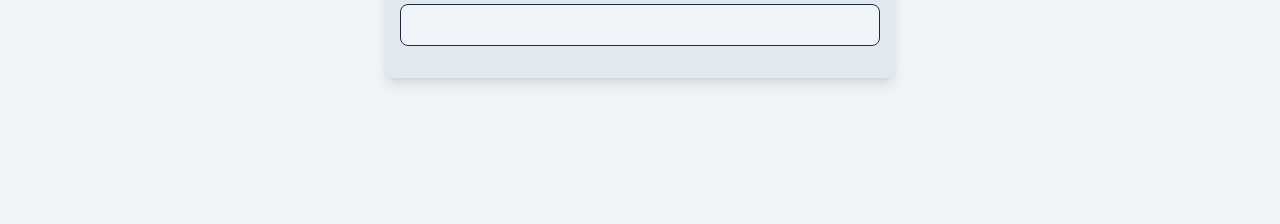
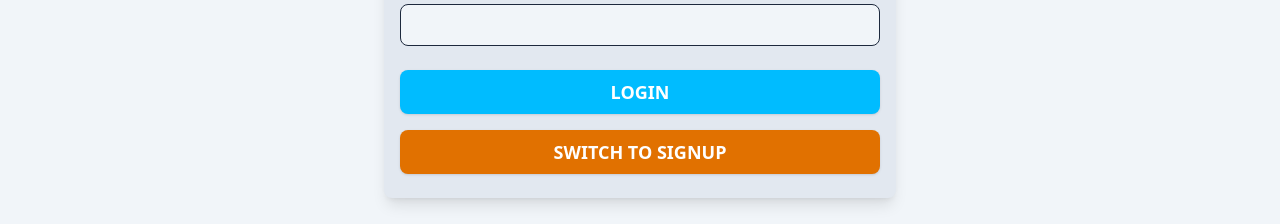
Before and after one commit to AbolfazlAdhami/Simple-MERN-App, a React (Vite) app in the folder frontend/: page /auth in a window 1280 px wide. Shown: the part 358-582 px from the top of the page. Built offline with nearby package versions, Linux system fonts and the light colour scheme.

Commit message:
fix: iterable bug in useForm and form actions

```diff
--- a/frontend/src/components/ui/Button.jsx
+++ b/frontend/src/components/ui/Button.jsx
@@ -4,7 +4,12 @@ function Button({ onClick, children, className, disable = false, type }) {
   // type = "link" || 'primary' || 'success'
 
   return (
-    <button disabled={disable} className={`${className} border border-slate-50 cursor-pointer  p-4 rounded bg-sky-400 hover:bg-sky-600 hover:shadow-lg text-white`} type="button" onClick={onClick}>
+    <button
+      disabled={disable}
+      className={`${className} shadow hover:shadow-lg ease-in transition-all duration-200 my-2 cursor-pointer  p-2 rounded-lg text-white text-lg font-bold ${disable && "bg-gray-700"}`}
+      type={type}
+      onClick={onClick}
+    >
       {children}
     </button>
   );
--- a/frontend/src/hook/useForm.js
+++ b/frontend/src/hook/useForm.js
@@ -2,13 +2,15 @@ import { useCallback, useReducer } from "react";
 
 // action.type 'INPUT_CHANGE' || 'SET_DATA'
 const formReducer = (state, action) => {
-  let formIsValid = false;
   switch (action.type) {
     case "INPUT_CHANGE":
+      let formIsValid = true;
       for (const inputId in state.inputs) {
-        if (!state.inputs[inputId]) continue;
+        if (!state.inputs[inputId]) {
+          continue;
+        }
         if (inputId === action.inputId) {
-          formIsValid = formIsValid && state.isValid;
+          formIsValid = formIsValid && action.isValid;
         } else {
           formIsValid = formIsValid && state.inputs[inputId].isValid;
         }
@@ -18,17 +20,16 @@ const formReducer = (state, action) => {
         inputs: {
           ...state.inputs,
           [action.inputId]: { value: action.value, isValid: action.isValid },
-          isValid: formIsValid,
         },
+        isValid: formIsValid,
       };
     case "SET_DATA":
       return {
         inputs: action.inputs,
         isValid: action.formIsValid,
       };
-
     default:
-      return { ...state };
+      return state;
   }
 };
 
@@ -37,14 +38,16 @@ export const useForm = (initialInputs, initialFormValidity) => {
     inputs: initialInputs,
     isValid: initialFormValidity,
   });
+
   const inputHandler = useCallback((id, value, isValid) => {
     dispatch({
       type: "INPUT_CHANGE",
-      value,
-      isValid,
+      value: value,
+      isValid: isValid,
       inputId: id,
     });
   }, []);
+
   const setFormData = useCallback((inputData, formValidity) => {
     dispatch({
       type: "SET_DATA",
--- a/frontend/src/index.css
+++ b/frontend/src/index.css
@@ -38,3 +38,68 @@
     border-color: red;
     background: #ffd1d1;
   }
+
+
+
+
+  .button {
+    font: inherit;
+    padding: 0.5rem 1.5rem;
+    border: 1px solid #ff0055;
+    border-radius: 4px;
+    background: #ff0055;
+    color: white;
+    cursor: pointer;
+    margin-right: 1rem;
+    text-decoration: none;
+    display: inline-block;
+  }
+
+  .button:focus {
+    outline: none;
+  }
+
+  .button:hover,
+  .button:active {
+    background: #ff4382;
+    border-color: #ff4382;
+  }
+
+  .button--inverse {
+    background: transparent;
+    color: #ff0055;
+  }
+
+  .button--inverse:hover,
+  .button--inverse:active {
+    color: white;
+    background: #ff0055;
+  }
+
+  .button--danger {
+    background: #830000;
+    border-color: #830000;
+  }
+
+  .button--danger:hover,
+  .button--danger:active {
+    background: #f34343;
+    border-color: #f34343;
+  }
+
+  .button:disabled,
+  .button:hover:disabled,
+  .button:active:disabled {
+    background: #ccc;
+    color: #979797;
+    border-color: #ccc;
+    cursor: not-allowed;
+  }
+
+  .button--small {
+    font-size: 0.8rem;
+  }
+
+  .button--big {
+    font-size: 1.5rem;
+  }
--- a/frontend/src/pages/AuthPage.jsx
+++ b/frontend/src/pages/AuthPage.jsx
@@ -1,4 +1,4 @@
-import React, { useState, useContext, useCallback } from "react";
+import { useState, useContext } from "react";
 import Input from "../components/ui/Input";
 import Button from "../components/ui/Button";
 import { VALIDATOR_EMAIL, VALIDATOR_MINLENGTH, VALIDATOR_REQUIRE } from "../utils/validators";
@@ -11,15 +11,27 @@ function AuthPage() {
 
   const { formState, inputHandler, setFormData } = useForm(
     {
-      email: { value: "", isValid: false },
-      password: { value: "", isValid: false },
+      email: {
+        value: "",
+        isValid: false,
+      },
+      password: {
+        value: "",
+        isValid: false,
+      },
     },
     false
   );
 
-  const switchModeHandler = useCallback(() => {
+  const switchModeHandler = () => {
     if (!isLoginMode) {
-      setFormData({ ...formState.state, name: undefined }, formState.inputs.isValid.email.isValid && formState.inputs.password.isValid);
+      setFormData(
+        {
+          ...formState.inputs,
+          name: undefined,
+        },
+        formState.inputs.email.isValid && formState.inputs.password.isValid
+      );
     } else {
       setFormData(
         {
@@ -32,8 +44,8 @@ function AuthPage() {
         false
       );
     }
-    setIsLoginMode((pervState) => !pervState);
-  }, [formState, isLoginMode, setFormData]);
+    setIsLoginMode((prevMode) => !prevMode);
+  };
 
   const submitHandler = (event) => {
     event.perventDefault();
@@ -57,6 +69,14 @@ function AuthPage() {
             errorText="Please enter a valid password, at least 5 characters."
             onInput={inputHandler}
           />
+
+          <Button type="submit" className={"bg-sky-400 text-white hover:bg-sky-800"} disabled={!formState.isValid}>
+            {isLoginMode ? "LOGIN" : "SIGNUP"}
+          </Button>
+
+          <Button type={"button"} className={"bg-amber-600 hover:bg-amber-400"} onClick={switchModeHandler}>
+            SWITCH TO {isLoginMode ? "SIGNUP" : "LOGIN"}
+          </Button>
         </form>
       </div>
     </section>
```
